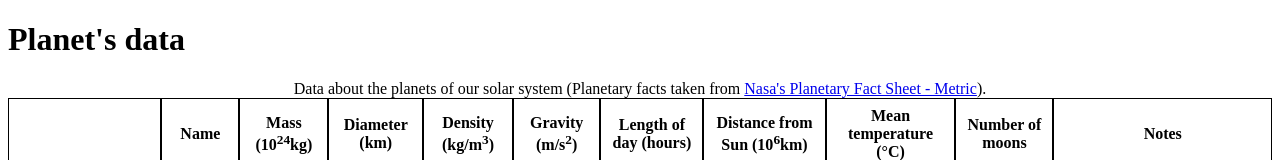
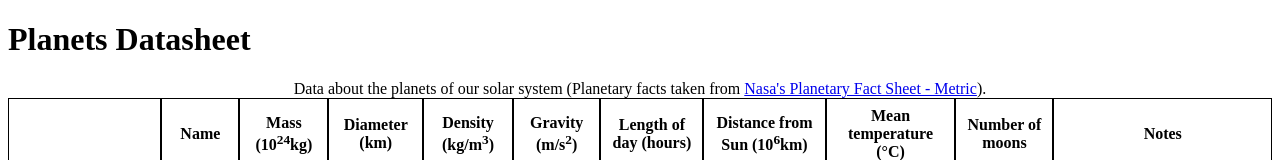
Before and after one commit to Blesstobasiljoy/Planet-data, a plain HTML site: page index.html in a window 1280 px wide. Shown: the top 160 px of the page. Drawn offline with Linux system fonts and the light colour scheme.

Commit message:
Update index.html

```diff
--- a/index.html
+++ b/index.html
@@ -22,7 +22,7 @@
     </style>
   </head>
   <body>
-    <h1>Planet's data</h1>
+    <h1>Planets Datasheet</h1>
 
     <table>
       <caption>Data about the planets of our solar system (Planetary facts taken from <a href="https://nssdc.gsfc.nasa.gov/planetary/factsheet/">Nasa's Planetary Fact Sheet - Metric</a>).</caption>
```
